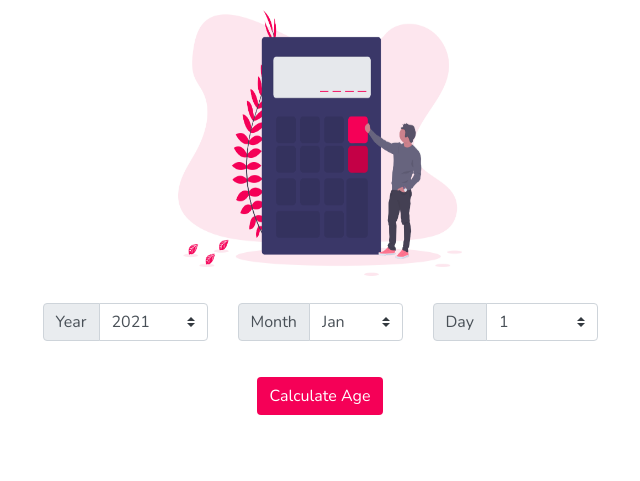
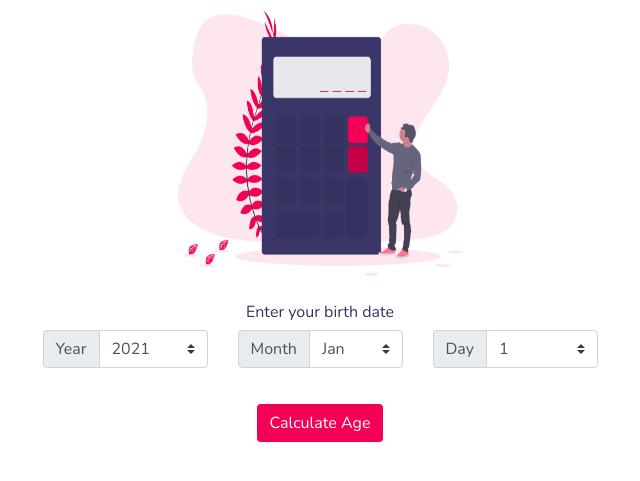
Before and after one commit to Menna770/Age-Calculator-JS, a plain HTML site: page index.html in a window 1280 px wide. Shown: the part 89-570 px from the top of the page, without its empty margins (320-960 px from the left). Drawn offline with nearby package versions, Linux system fonts and the light colour scheme.

Commit message:
some modifications

```diff
--- a/css/style.css
+++ b/css/style.css
@@ -2,7 +2,7 @@
 
 body {font-family: 'Nunito', sans-serif;}
 
-h3,h1 {color: #34325E;}
+h1,h3,h6 {color: #34325E;}
 
 .btn {
     background-color: #F50057;
--- a/index.html
+++ b/index.html
@@ -23,6 +23,7 @@
             </div>
 
             <div class="select-container w-50 m-auto">
+                <h6>Enter your birth date</h6>
                 <div class="row">
                     <div class="col-4">
                         <div>
```
